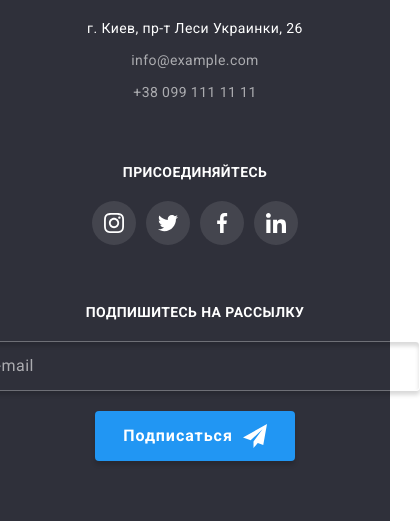
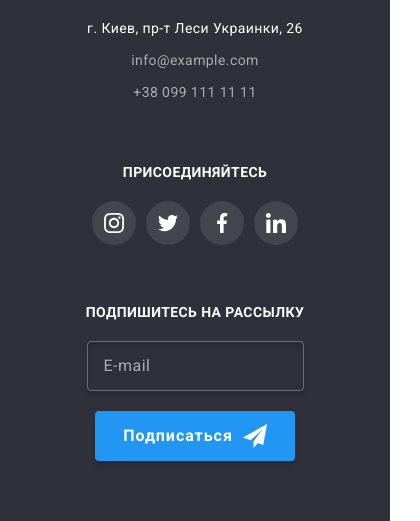
Before and after one commit to vitalii-shulga/goit-markup-hw-08, a plain HTML site: page index.html in a window 390 px wide. Shown: the part 4155-4676 px from the top of the page, 420 px wide, since content can reach past the window. Drawn offline with Linux system fonts and the light colour scheme.

Commit message:
adaptive

```diff
--- a/sass/components/_form-subscribe.scss
+++ b/sass/components/_form-subscribe.scss
@@ -29,7 +29,8 @@
 
   @media screen and (max-width: 1199px) {
     margin-bottom: 20px;
-    width: 450px;
+    // width: 450px;
+    width: 100%;
   }
 
   @media screen and (min-width: 1200px) {
```
Also changed, not shown: css/main.css, css/main.min.css, 2 other files.
